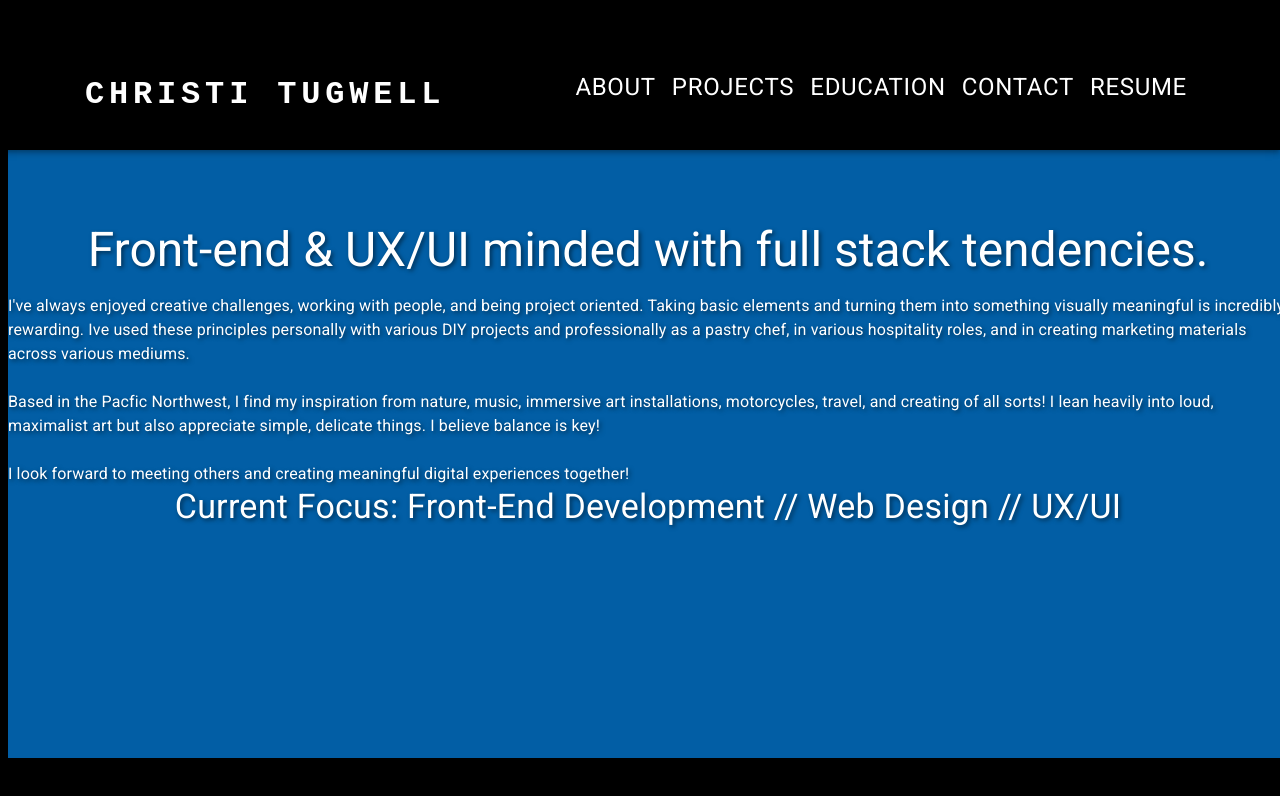
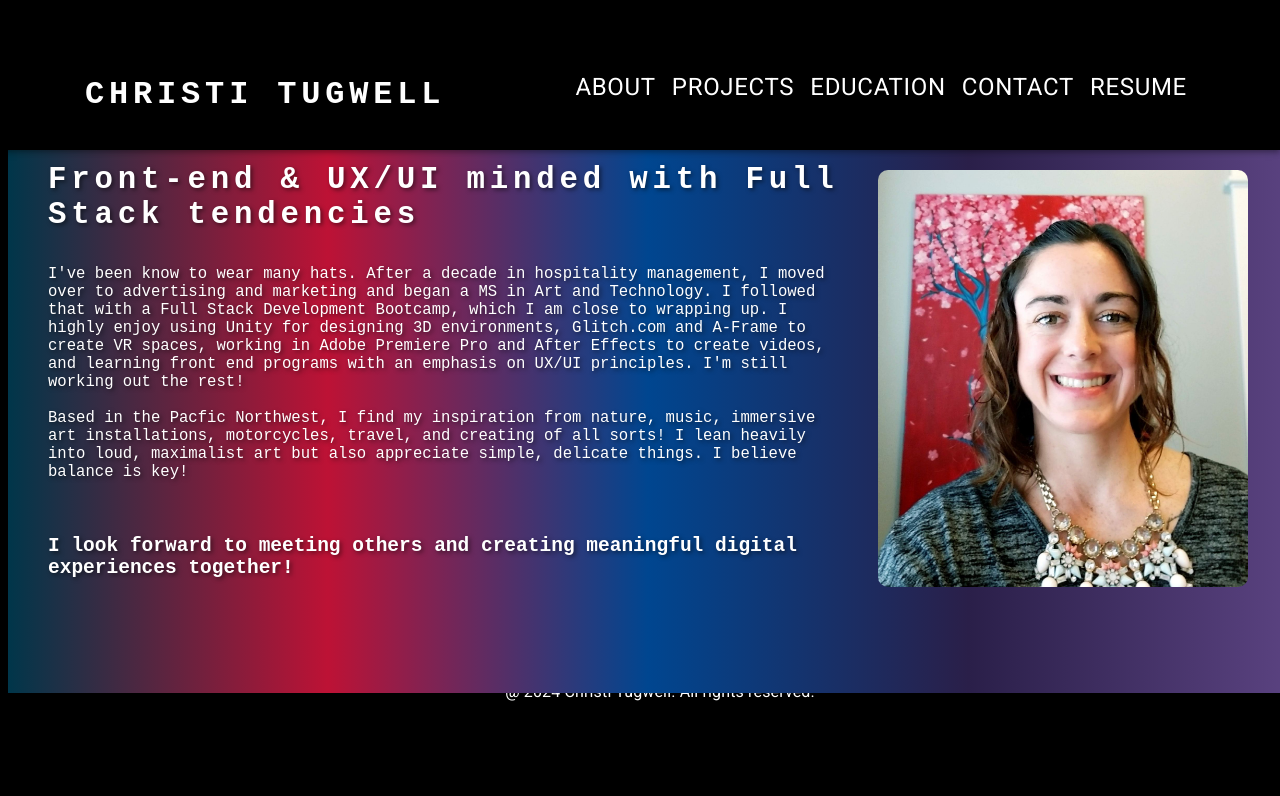
Before and after one commit to tugwellchristi/Portfolio-2.0, a React (Vite) app in the folder React-Portfolio/Portfolio/: page /About in a window 1280 px wide. Shown: the top 796 px of the page. Built offline with nearby package versions, Linux system fonts and the light colour scheme.

Commit message:
added content to about page, started formatting all pages

```diff
--- a/React-Portfolio/Portfolio/src/pages/About.jsx
+++ b/React-Portfolio/Portfolio/src/pages/About.jsx
@@ -1,53 +1,72 @@
-import * as React from 'react';
-import Box from '@mui/material/Box';
-import Card from '@mui/material/Card';
-import CardContent from '@mui/material/CardContent';
-import Typography from '@mui/material/Typography';
+import React from 'react';
 
 function About() {
-    const backgroundStyles = {
-        height: '750px',
+    return (
+        <section
+            id="about"
+            style={{
+                height: '625px',
                 width: '100vw',
-        backgroundColor: '#025EA5ff',
+                background: 'linear-gradient(90deg, #00364Aff, #BD1235ff, #004690ff, #2A1F49ff,  #5A4280ff)',
                 position: 'fixed',
-        zIndex: 1,
                 display: 'flex',
                 flexDirection: 'column',
                 justifyContent: 'center',
                 alignItems: 'center',
-        flexGrow: 1,
+                zIndex: 1,
                 marginTop: '60px',
-        textShadow: '2px 2px 4px rgba(0, 0, 0, 0.5)',
-    };
-
-    const fontStyles = {
+                textShadow: '2px 2px 4px rgba(0, 0, 0, 0.5)'
+            }}
+        >
+            <div
+                style={{
+                    display: 'flex',
+                    justifyContent: 'center',
+                    alignItems: 'center',
+                    maxWidth: '1200px',
+                }}
+            >
+                <div
+                    style={{ maxWidth: '800px', marginRight: '30px' }}>
+                    <h1
+                        style={{
                             fontFamily: 'monospace',
                             fontWeight: 700,
-        letterSpacing: '.3rem',
+                            letterSpacing: '0.3rem',
                             color: 'white',
-        fontSize: 'calc(2rem /1.3)',
-        margin: '0',
-    };
-    return (
-        <Box sx={{ ...backgroundStyles, ...fontStyles, }}>
-            <Typography variant='h3' mb={2}>
-                Front-end & UX/UI minded with full stack tendencies.
-            </Typography>
-            <Typography variant='body1'>
-                I've always enjoyed creative challenges, working with people, and being project oriented. Taking basic elements and turning them into something visually meaningful is incredibly rewarding. Ive used these principles personally with various DIY projects and professionally as a pastry chef, in various hospitality roles, and in creating marketing materials across various mediums.
+                            fontSize: 'calc(2.5rem / 1.3)',
+                            margin: 0,
+                        }}
+                    >
+                        Front-end & UX/UI minded with Full Stack tendencies
+                    </h1>
+                        <br />
+
+                    <p
+                        style={{ color: 'white', marginBottom: '20px', fontFamily: 'monospace', fontSize: '1.2em' }}>
+                        I've been know to wear many hats. After a decade in hospitality management, I moved over to advertising and marketing and began a MS in Art and Technology. I followed that with a Full Stack Development Bootcamp, which I am close to wrapping up. I highly enjoy using Unity for designing 3D environments, Glitch.com and A-Frame to create VR spaces, working in Adobe Premiere Pro and After Effects to create videos, and learning front end programs with an emphasis on UX/UI principles. I'm still working out the rest!
                         <br />
                         <br />
+
                         Based in the Pacfic Northwest, I find my inspiration from nature, music, immersive art installations, motorcycles, travel, and
                         creating of all sorts! I lean heavily into loud, maximalist art but also appreciate simple, delicate things. I believe balance is key!
+                        </p>
                         <br />
-                <br />
-                I look forward to meeting others and creating meaningful digital experiences together!
-            </Typography>
-            <Typography variant='h4' mb={2}>
-                Current Focus: Front-End Development // Web Design // UX/UI
-            </Typography>
-        </Box>
+
+                       <h2 style={{ color: 'white', marginBottom: '20px', fontFamily: 'monospace' }}> I look forward to meeting others and creating meaningful digital experiences together! </h2>
+
+                </div>
+                <div
+                    style={{ maxWidth: '600px' }}>
+                    <img
+                        src="/Me.jpg"
+                        alt="Self portrait"
+                        style={{ width: '100%', height: 'auto', borderRadius: '10px' }}
+                    />
+                </div>
+            </div>
+        </section>
     );
-};
+}
 
 export default About;
--- a/React-Portfolio/Portfolio/src/pages/Contact.jsx
+++ b/React-Portfolio/Portfolio/src/pages/Contact.jsx
@@ -1,16 +1,14 @@
 import React from 'react';
 import Box from '@mui/material/Box';
 import Typography from '@mui/material/Typography';
-import backgroundImage from '../assets/Abstract.png';
-
 
 function Contact() {
     return (
         <Box
             sx={{
-                height: '750px',
+                height: '625px',
                 width: '100vw',
-                backgroundImage: `url(${backgroundImage})`,
+                background: 'linear-gradient(270deg, #00364Aff, #BD1235ff, #004690ff, #2A1F49ff,  #5A4280ff)',
                 backgroundSize: 'cover',
                 backgroundPosition: 'center',
                 position: 'fixed',
--- a/React-Portfolio/Portfolio/src/pages/Home.jsx
+++ b/React-Portfolio/Portfolio/src/pages/Home.jsx
@@ -8,7 +8,7 @@ function Home() {
     return (
         <Box
             sx={{
-                height: '750px',
+                height: '625px',
                 width: '100vw',
                 backgroundImage: `url(${backgroundImage})`,
                 backgroundSize: 'cover',
--- a/React-Portfolio/Portfolio/src/pages/Resume.jsx
+++ b/React-Portfolio/Portfolio/src/pages/Resume.jsx
@@ -1,22 +1,35 @@
-export default function Resume() {
+import React from 'react';
+import Box from '@mui/material/Box';
+import Typography from '@mui/material/Typography';
+import backgroundImage from '../assets/Abstract.png';
+
+function Resume() {
     return (
-      <div>
-        <h1>Resume</h1>
-        <p>
-          Donec a volutpat quam. Curabitur nec varius justo, sed rutrum ligula.
-          Curabitur pellentesque turpis sit amet eros iaculis, a mollis arcu
-          dictum. Ut vel ante eget massa ornare placerat. Etiam nisl orci, finibus
-          sodales volutpat et, hendrerit ut dolor. Suspendisse porta dictum nunc,
-          sed pretium risus rutrum eget. Nam consequat, ligula in faucibus
-          vestibulum, nisi justo laoreet risus, luctus luctus mi lacus sit amet
-          libero. Class aptent taciti sociosqu ad litora torquent per conubia
-          nostra, per inceptos himenaeos. Mauris pretium condimentum tellus eget
-          lobortis. Interdum et malesuada fames ac ante ipsum primis in faucibus.
-          Donec placerat accumsan mi, ut congue neque placerat eu. Donec nec ipsum
-          in velit pellentesque vehicula sit amet at augue. Maecenas aliquam
-          bibendum congue. Pellentesque semper, lectus non ullamcorper iaculis,
-          est ligula suscipit velit, sed bibendum turpis dui in sapien.
-        </p>
-      </div>
+        <Box
+            sx={{
+                height: '100%',
+                width: '100vw',
+                backgroundImage: `url(${backgroundImage})`,
+                backgroundSize: 'cover',
+                backgroundPosition: 'center',
+                position: 'fixed',
+                zIndex: 1,
+                display: 'flex',
+                flexDirection: 'column',
+                justifyContent: 'center',
+                alignItems: 'center',
+                fontFamily: 'monospace',
+                fontWeight: 700,
+                letterSpacing: '.3rem',
+                color: 'white',
+                flexGrow: 1,
+                fontSize: '2rem',
+                marginTop: '60px',
+                textShadow: '2px 2px 4px rgba(0, 0, 0, 0.5)',
+            }}
+        >
+        </Box>
     );
-  }
+}
+
+export default Resume;
```
Also changed, not shown: React-Portfolio/Portfolio/src/App.css (+22 -0 lines), React-Portfolio/Portfolio/public/Me.jpg (added). Lines whose indentation alone changed are shown as unchanged.
